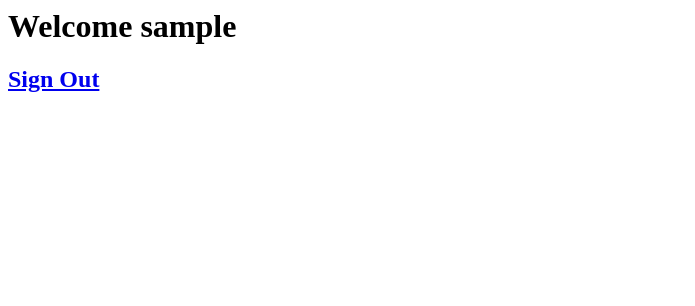
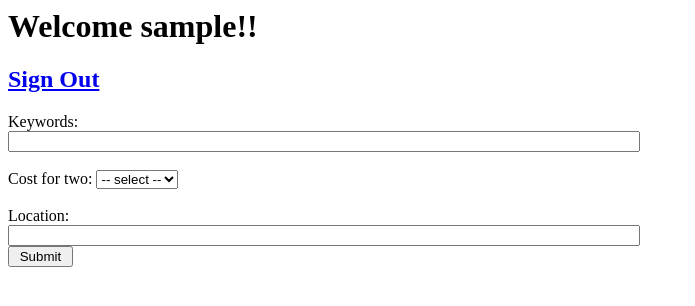
Before and after one commit to krishnasaiu/FoodChronicles, a PHP site: page /welcome.php in a window 1280 px wide. Shown: the top 306 px of the page, without its empty margins (0-695 px from the left). Run offline with PHP 8.4, Linux system fonts and the light colour scheme; the visitor is signed in with stand-in values (Sample User, id 1); tables that the repository leaves empty or names only in its code hold one stand-in row (values such as "Sample post").

Commit message:
baseline

```diff
--- /dev/null
+++ b/location.php
@@ -0,0 +1,10 @@
+<?php
+	function getLatLon($address) {
+        	$prepAddr = str_replace(' ','+',$address);
+        	$geocode=file_get_contents('https://maps.google.com/maps/api/geocode/json?address='.$prepAddr.'&sensor=false');
+        	$output= json_decode($geocode);
+        	$latitude = $output->results[0]->geometry->location->lat;
+        	$longitude = $output->results[0]->geometry->location->lng;
+		return array('lat' => $latitude, 'lon' => $longitude);
+	}
+?>
--- a/login.php
+++ b/login.php
@@ -1,4 +1,4 @@
-i<?php
+<?php
   	include("config.php");
    	session_start();
 
--- a/search.php
+++ b/search.php
@@ -1,9 +1,11 @@
 <?php
-function get_url_contents($url){
+include('location.php');
+
+function get_url_contents($url) {
         $crl = curl_init();
 	$customHeader = array('user-key: '.'7a23aa4614aecba1b3d05cb94d89540c', 'Accept: application/json');
         $timeout = 5;
-        curl_setopt ($crl, CURLOPT_URL,$url);
+        curl_setopt ($crl, CURLOPT_URL, $url);
         curl_setopt ($crl, CURLOPT_RETURNTRANSFER, 1);
 	curl_setopt($crl, CURLOPT_HTTPHEADER, $customHeader);
         curl_setopt ($crl, CURLOPT_CONNECTTIMEOUT, $timeout);
@@ -11,7 +13,11 @@ function get_url_contents($url){
         curl_close($crl);
         return $ret;
 }
-$url = get_url_contents("https://developers.zomato.com/api/v2.1/search?q=biryani&lat=17.4399&lon=78.4983&radius=5000&sort=real_distance");
-$response = json_decode($url, true);
-echo $response['restaurants'][0]['restaurant']['name'];
+
+function getRestaurantsList($keywords, $location) {
+	$coordinates = getLatLon($location);
+	$url = get_url_contents("https://developers.zomato.com/api/v2.1/search?q=".$keywords."&lat=".$coordinates['lat']."&lon=".$coordinates['lon']."&radius=5000&sort=real_distance");
+	$response = json_decode($url, true);
+	return $response['restaurants'];
+}
 ?>
--- a/welcome.php
+++ b/welcome.php
@@ -1,15 +1,46 @@
 <?php
    	include('session.php');
+	include('search.php');
+
+	if($_SERVER["REQUEST_METHOD"] == "POST") {
+		$keywords = $_POST['keywords'];
+		$costForTwo = $_POST['costForTwo'];
+		$location = $_POST['location'];
+
+		$result = getRestaurantsList($keywords, $location);
+
+		echo $keywords, $costForTwo, $location;
+		echo $result[0]['restaurant']['name'];
+	}
 ?>
 <html>
 
    	<head>
       		<title>Welcome </title>
-   	</head>
+	</head>
 
    	<body>
-      		<h1>Welcome <?php echo $login_session; ?></h1>
+
+      		<h1>Welcome <?php echo $login_session; ?>!!</h1>
       		<h2><a href = "logout.php">Sign Out</a></h2>
-   	</body>
+
+		<div>
+		<form action = "" method = "post">
+			<label>Keywords:</label></br>
+			<input type = "text" name = "keywords" style = "width: 50%"/> <br /> <br />
+			<label>Cost for two:</label>
+			<select name = "costForTwo">
+    				<option value="" disabled = "disabled" selected = "selected">-- select --</option>
+    				<option value = "500">500</option>
+    				<option value = "1000">1000</option>
+				<option value = "2000">2000</option>
+				<option value = "-1">∞</option>
+			</select><br /> <br />
+			<label>Location:</label> <br />
+			<input type = "text" name = "location" style = "width: 50%"/> <br />
+			<input type = "submit" value = " Submit "/><br />
+		</form>
+		</div>
+	</body>
 
 </html>
```
